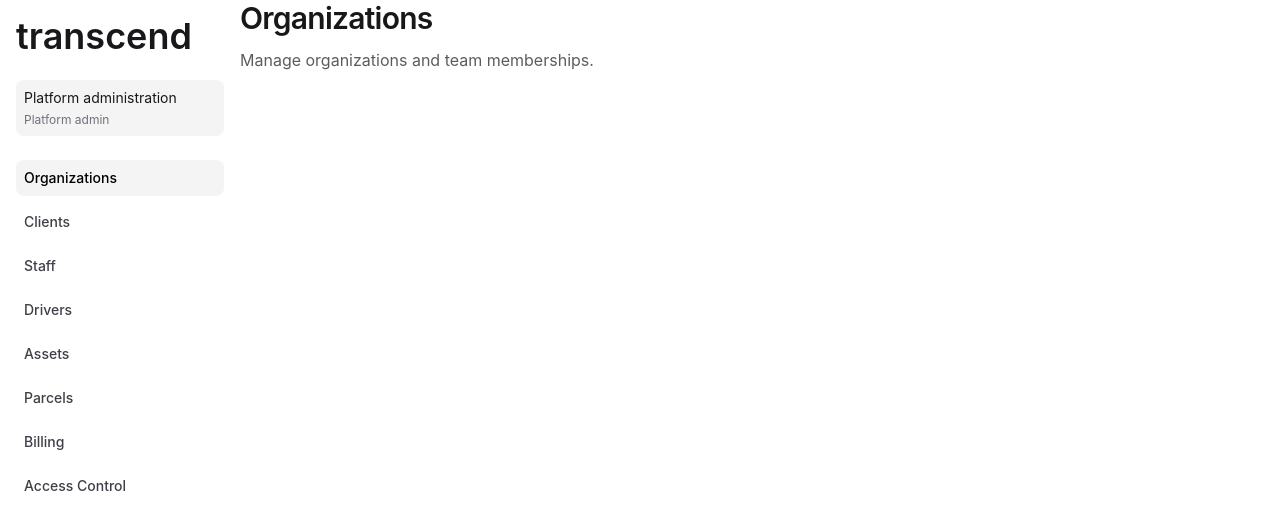
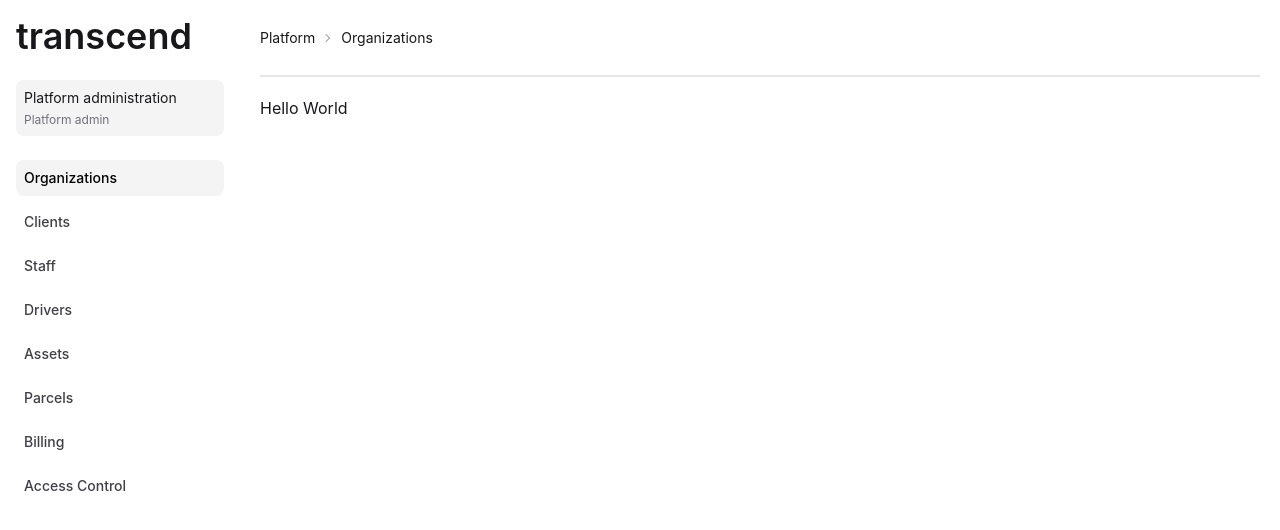
Before and after one commit to zayminmaw/ft_transcendence, a React (Vite) app in the folder frontend/: page /app/organizations in a window 1280 px wide. Shown: the top 530 px of the page. Built offline with nearby package versions, Linux system fonts and the light colour scheme.

Commit message:
feat: added main layout

```diff
--- /dev/null
+++ b/frontend/src/components/Breadcrumbs/Breadcrumbs.tsx
@@ -0,0 +1,26 @@
+import { NavLink } from 'react-router-dom';
+import type { BreadcrumbLink } from './types';
+
+type BreadcrumbsProps = {
+	links: BreadcrumbLink[];
+};
+
+const Breadcrumbs = ({ links }: BreadcrumbsProps) => {
+	return (
+		<div className="breadcrumbs text-sm">
+			<ul>
+				{links.map((link) => (
+					<li key={link.href}>
+						{link.status === 'active' ? (
+							<NavLink to={link.href}>{link.label}</NavLink>
+						) : (
+							<span className="hover:no-underlinecursor-default">{link.label}</span>
+						)}
+					</li>
+				))}
+			</ul>
+		</div>
+	);
+};
+
+export default Breadcrumbs;
--- /dev/null
+++ b/frontend/src/components/Breadcrumbs/types.tsx
@@ -0,0 +1,5 @@
+export type BreadcrumbLink = {
+	label: string;
+	href: string;
+	status: 'active' | 'inactive';
+};
--- /dev/null
+++ b/frontend/src/components/MainLayout/MainLayout.tsx
@@ -0,0 +1,19 @@
+import Breadcrumbs from '../Breadcrumbs/Breadcrumbs';
+import type { BreadcrumbLink } from '../Breadcrumbs/types';
+
+type MainLayoutProps = {
+	children?: React.ReactNode;
+	links: BreadcrumbLink[];
+};
+
+export function MainLayout({ children, links }: MainLayoutProps) {
+	return (
+		<div className="p-5">
+			<div className="flex items-center">
+				<Breadcrumbs links={links} />
+			</div>
+			<div className="divider my-3"></div>
+			{children}
+		</div>
+	);
+}
--- a/frontend/src/components/index.ts
+++ b/frontend/src/components/index.ts
@@ -2,3 +2,5 @@
 export { Input } from './Input/Input';
 export { ModulePage } from './ModulePage';
 export { SidebarContent } from './Sidebar/SidebarContent';
+export { MainLayout } from './MainLayout/MainLayout';
+export * from './Breadcrumbs/types.tsx';
--- /dev/null
+++ b/frontend/src/modules/organizations/pages/TenantsList.tsx
@@ -0,0 +1,13 @@
+import { MainLayout } from '@components';
+import type { BreadcrumbLink } from 'src/components/Breadcrumbs/types';
+
+const TenantsList = () => {
+	const links: BreadcrumbLink[] = [
+		{ label: 'Platform', href: '/', status: 'inactive' },
+		{ label: 'Organizations', href: '/organizations', status: 'active' },
+	];
+
+	return <MainLayout links={links}>Hello World</MainLayout>;
+};
+
+export default TenantsList;
--- a/frontend/src/modules/organizations/routes.tsx
+++ b/frontend/src/modules/organizations/routes.tsx
@@ -1,14 +1,10 @@
 import type { RouteObject } from 'react-router-dom';
 import { ModulePage } from '@components';
+import TenantsList from './pages/TenantsList';
 
 export const organizationsRoutes: RouteObject[] = [
 	{
 		path: 'organizations',
-		element: (
-			<ModulePage
-				title="Organizations"
-				description="Manage organizations and team memberships."
-			/>
-		),
+		element: <TenantsList />,
 	},
 ];
```
